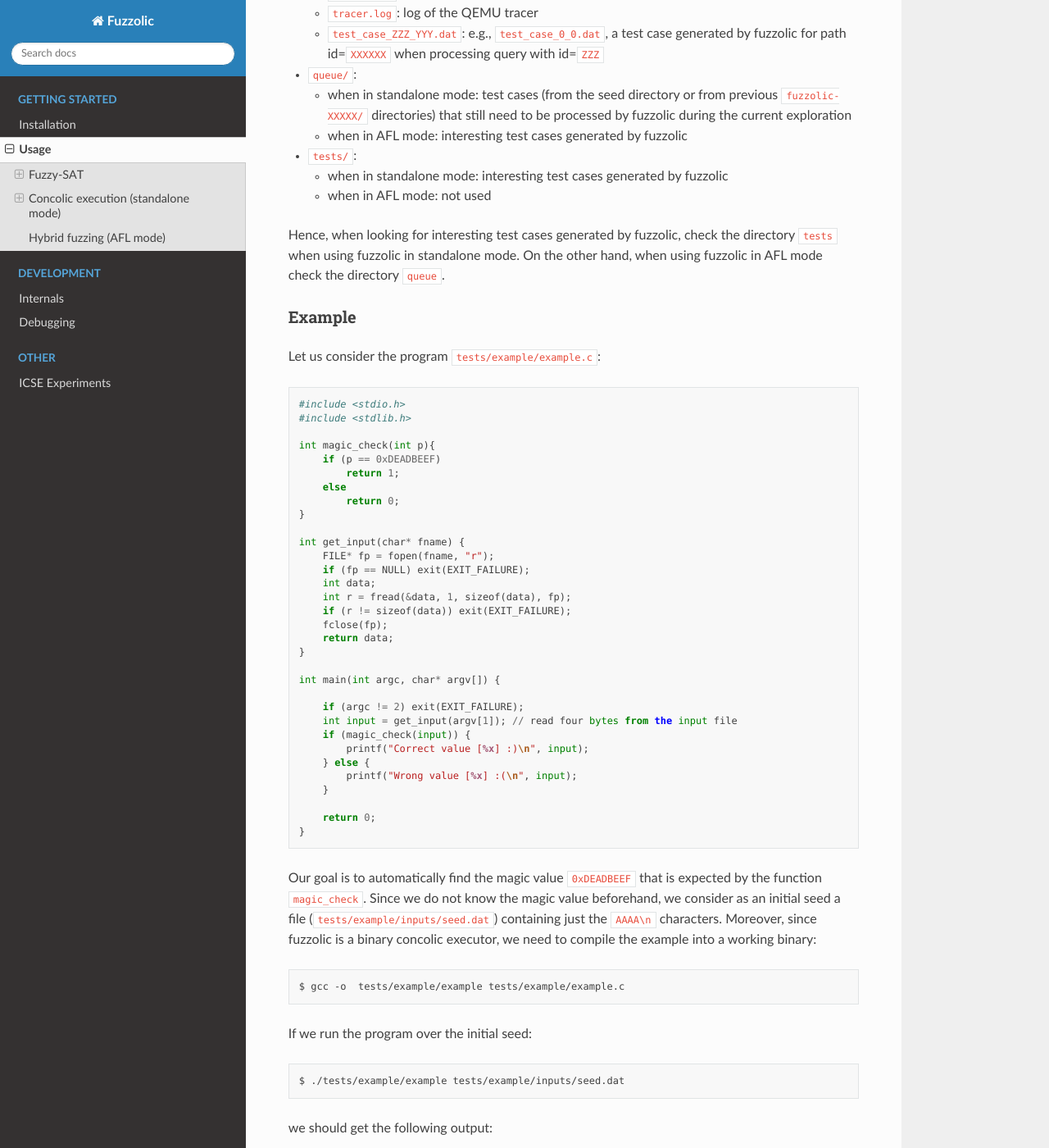
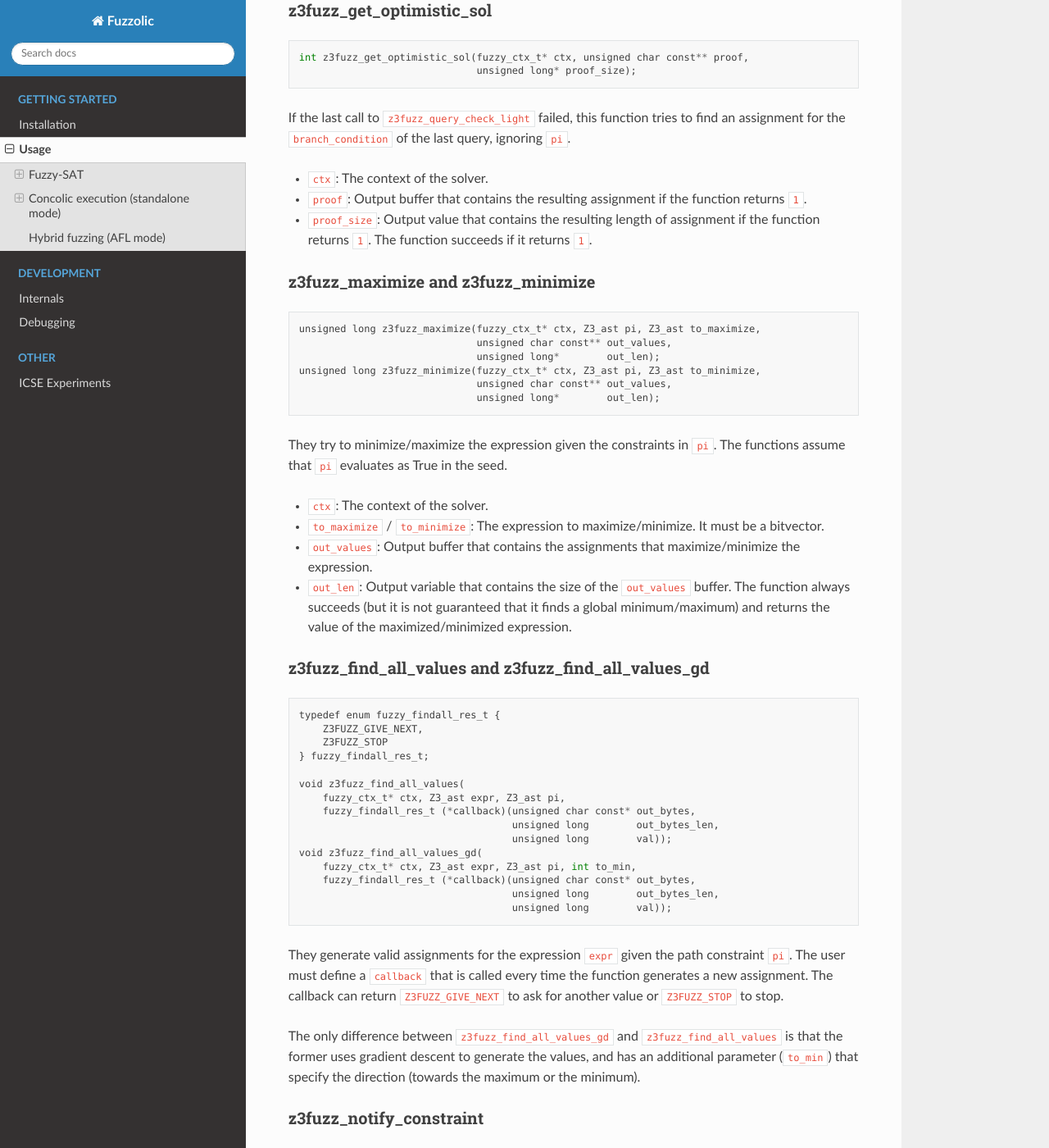
Before and after one commit to season-lab/fuzzolic, a Sphinx documentation site: the page built from docs/usage.md, in a window 1280 px wide and 1400 px high, scrolled down 2850 px. Shown: the whole window at 82% size. Built offline with Sphinx 7.4.7 and the Read the Docs theme 2.0.0, drawn with Linux system fonts in a browser that asks for light colours; some of the changed text lies outside the part shown.

Commit message:
Update usage.md

````diff
--- a/docs/usage.md
+++ b/docs/usage.md
@@ -20,7 +20,7 @@ Usage: ./build/bin/fuzzy-solver [OPTIONS]
   --notui                   no text UI
 ```
 
-It takes as mandatory command line arguments an smt2 query file with `--query` and a seed file with `--seed`. Optionally, the user can specify an output folder (`--out`) where it dumps the sat queries (`--dsat`) and the assignments for sat queries (`--dproofs`).
+It takes as mandatory command-line arguments an smt2 query file with `--query` and a seed file with `--seed`. Optionally, the user can specify an output folder (`--out`) where it dumps the sat queries (`--dsat`) and the assignments for sat queries (`--dproofs`).
 
 `fuzzy-solver` will try to solve every _assert_ contained in the _smt2_ file.
 Note that the symbols in the smt2 file MUST be declared as 8-bit bitvectors, and they must be named `k!<i>`, where `<i>` is the index of the i-th byte in the seed that represents the initial assignment for that symbol. This is an example of smt2 query and seed file:
@@ -73,6 +73,109 @@ By default, `fuzzy-solver` uses a text UI where it prints useful statistics abou
 [...]
 
 ### C/C++ Bindings
+We designed FuzzySAT as a library to be integrated into a concolic executor, the APIs of the library are:
+
+### z3fuzz_init
+```
+void z3fuzz_init(fuzzy_ctx_t* ctx, Z3_context z3_ctx, char*   seed_filename,
+                 void* /* NULL */, void* /* NULL */, unsigned timeout)
+```
+It initializes the context of the solver:
+- `ctx`: The context of the solver to be initialized.
+- `z3_ctx`: The z3 context (already initialized).
+- `seed_filename`: The filename of the seed.
+- `timeout`: Timeout for trying to solve a query in ms. If zero, no timeout.
+
+### z3fuzz_free
+```
+void z3fuzz_free(fuzzy_ctx_t* ctx);
+```
+It releases all the memory allocated by `z3fuzz_init`.
+
+### z3fuzz_evaluate_expression
+```
+unsigned long z3fuzz_evaluate_expression(fuzzy_ctx_t* ctx, Z3_ast expr,
+                                         unsigned char* values);
+```
+It evaluates the expression `expr` using as assignments the values in the array `values`.
+
+### z3fuzz_query_check_light
+```
+int z3fuzz_query_check_light(fuzzy_ctx_t* ctx, Z3_ast pi,
+                             Z3_ast                branch_condition,
+                             unsigned char const** proof,
+                             unsigned long*        proof_size);
+```
+It tries to solve the query `branch_condition ^ pi` using the FuzzySAT algorithm.
+- `ctx`: The context of the solver.
+- `pi`: The path constraint.
+- `branch_condition`: The branch condition.
+- `proof`: Output buffer that contains the resulting assignment if the function returns `1`.
+- `proof_size`: Output value that contains the resulting length of assignment if the function returns `1`.
+The function succeeds if it returns `1`.
+
+### z3fuzz_get_optimistic_sol
+```
+int z3fuzz_get_optimistic_sol(fuzzy_ctx_t* ctx, unsigned char const** proof,
+                              unsigned long* proof_size);
+```
+If the last call to `z3fuzz_query_check_light` failed, this function tries to find an assignment for the `branch_condition` of the last query, ignoring `pi`.
+- `ctx`: The context of the solver.
+- `proof`: Output buffer that contains the resulting assignment if the function returns `1`.
+- `proof_size`: Output value that contains the resulting length of assignment if the function returns `1`.
+The function succeeds if it returns `1`.
+
+### z3fuzz_maximize and z3fuzz_minimize
+```
+unsigned long z3fuzz_maximize(fuzzy_ctx_t* ctx, Z3_ast pi, Z3_ast to_maximize,
+                              unsigned char const** out_values,
+                              unsigned long*        out_len);
+unsigned long z3fuzz_minimize(fuzzy_ctx_t* ctx, Z3_ast pi, Z3_ast to_minimize,
+                              unsigned char const** out_values,
+                              unsigned long*        out_len);
+```
+They try to minimize/maximize the expression given the constraints in `pi`. The functions assume that `pi` evaluates as True in the seed.
+- `ctx`: The context of the solver.
+- `to_maximize` / `to_minimize`: The expression to maximize/minimize. It must be a bitvector.
+- `out_values`: Output buffer that contains the assignments that maximize/minimize the expression.
+- `out_len`: Output variable that contains the size of the `out_values` buffer.
+The function always succeeds (but it is not guaranteed that it finds a global minimum/maximum) and returns the value of the maximized/minimized expression.
+
+### z3fuzz_find_all_values and z3fuzz_find_all_values_gd
+```
+typedef enum fuzzy_findall_res_t {
+    Z3FUZZ_GIVE_NEXT,
+    Z3FUZZ_STOP
+} fuzzy_findall_res_t;
+
+void z3fuzz_find_all_values(
+    fuzzy_ctx_t* ctx, Z3_ast expr, Z3_ast pi,
+    fuzzy_findall_res_t (*callback)(unsigned char const* out_bytes,
+                                    unsigned long        out_bytes_len,
+                                    unsigned long        val));
+void z3fuzz_find_all_values_gd(
+    fuzzy_ctx_t* ctx, Z3_ast expr, Z3_ast pi, int to_min,
+    fuzzy_findall_res_t (*callback)(unsigned char const* out_bytes,
+                                    unsigned long        out_bytes_len,
+                                    unsigned long        val));
+```
+They generate valid assignments for the expression `expr` given the path constraint `pi`.
+The user must define a `callback` that is called every time the function generates a new assignment. The callback can return `Z3FUZZ_GIVE_NEXT` to ask for another value or `Z3FUZZ_STOP` to stop.
+
+The only difference between `z3fuzz_find_all_values_gd` and `z3fuzz_find_all_values` is that the former uses gradient descent to generate the values, and has an additional parameter (`to_min`) that specify the direction (towards the maximum or the minimum).
+
+### z3fuzz_notify_constraint
+```
+void z3fuzz_notify_constraint(fuzzy_ctx_t* ctx, Z3_ast constraint);
+```
+It notifies the solver that a new constraint has been added to `pi`.
+
+### z3fuzz_dump_proof
+```
+void z3fuzz_dump_proof(fuzzy_ctx_t* ctx, const char* filename,
+                       unsigned char const* proof, unsigned long proof_size);
+```
+It dumps a proof returned by `z3fuzz_query_check_light` or `z3fuzz_get_optimistic_sol` and dumps it on the file specified in `filename`.
 
 ## Concolic execution (standalone mode)
 
````
